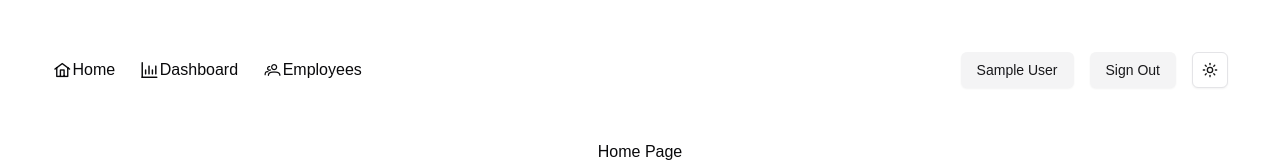
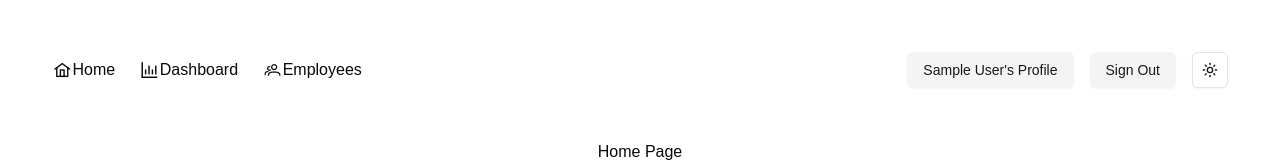
Before and after one commit to RasidinHatta/dashboard-app, a Next.js app: page / in a window 1280 px wide. Shown: the top 162 px of the page. Built offline with nearby package versions, Linux system fonts and the light colour scheme; no server answers; sample sign-in values are in the browser's storage.

Commit message:
Update signin-button.tsx

```diff
--- a/components/auth/signin-button.tsx
+++ b/components/auth/signin-button.tsx
@@ -15,7 +15,7 @@ export function SignIn() {
           className="bg-secondary"
           onClick={() => (window.location.href = "/dashboard")}
         >
-          {session.user.name}
+          {session.user.name}'s Profile
         </Button>
         <SignOut />
       </>
```
